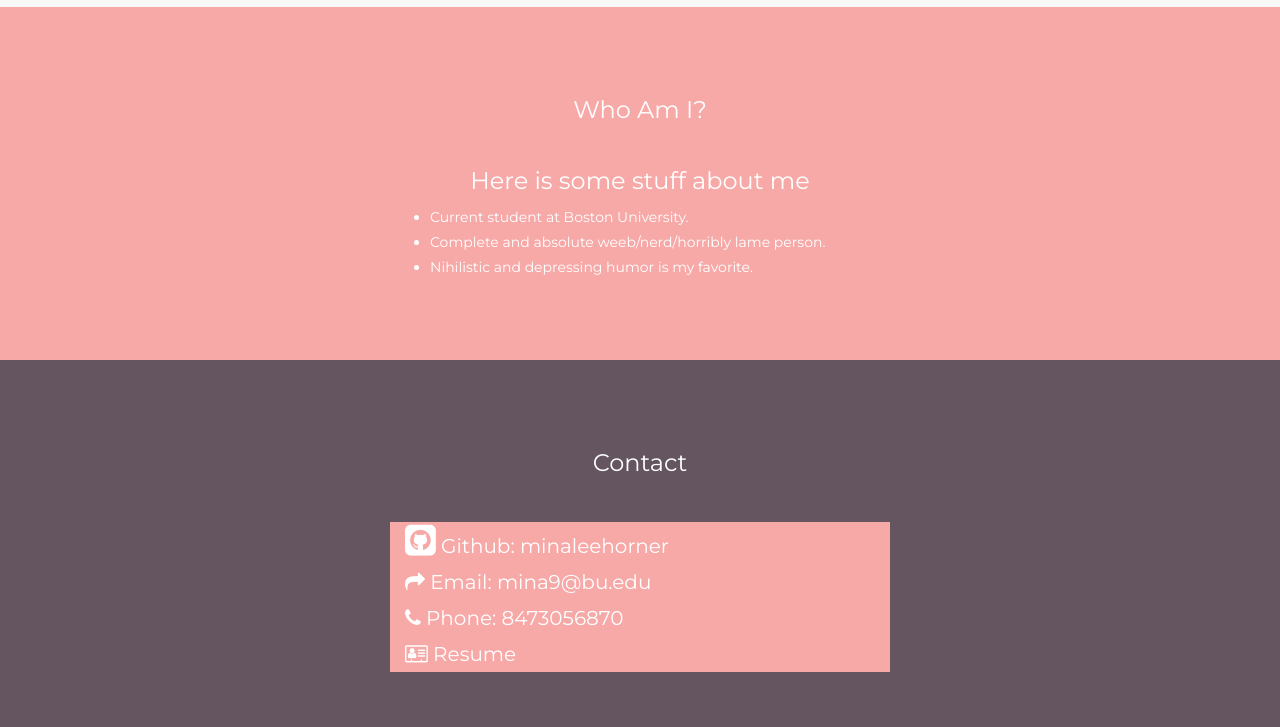
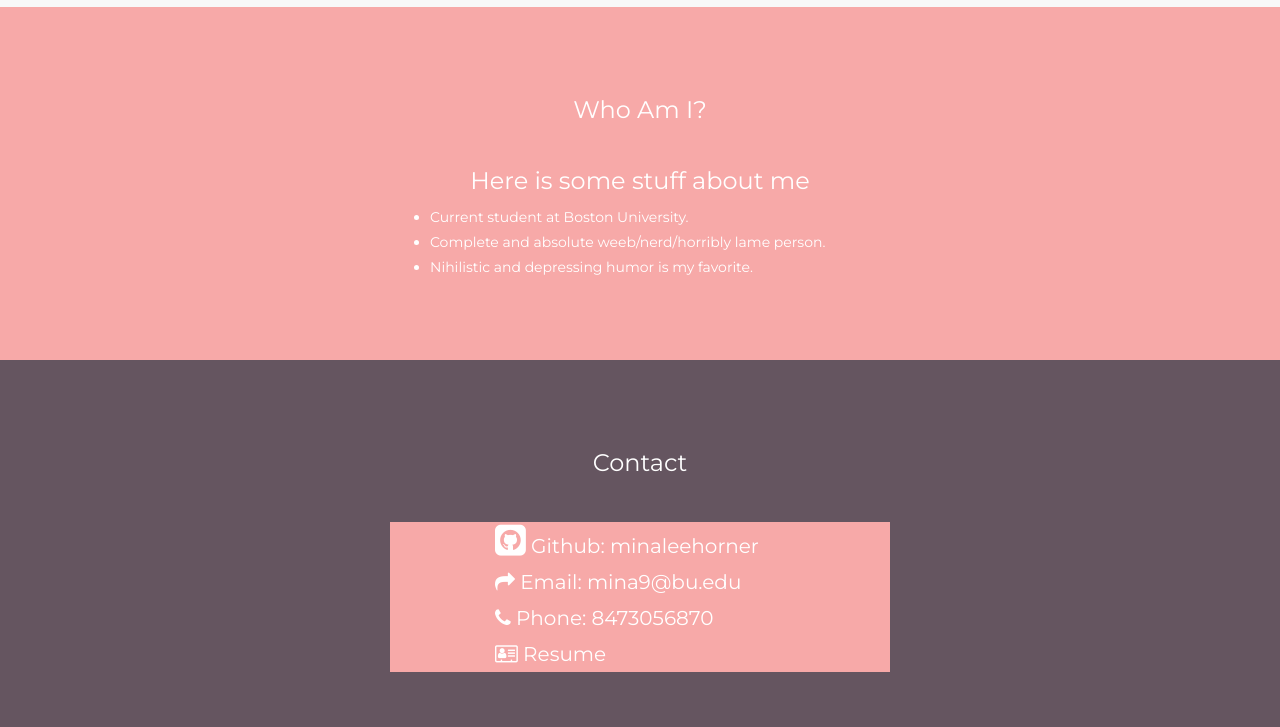
Before and after one commit to humannumber-9/minaleehorner.github.io, a plain HTML site: page index.html in a window 1280 px wide. Shown: the part 73-800 px from the top of the page. Drawn offline with nearby package versions, Linux system fonts and the light colour scheme.

Commit message:
Update index.html

```diff
--- a/index.html
+++ b/index.html
@@ -103,10 +103,10 @@
 
   <div class="bg-1" style="width:40% ;height:70%; margin:0 auto;text-align:left;padding-left:5px;">
 
-      <a style="color:white;" href="#"><div style="padding-left:10px;font-size:36px; " class="fa fa-github-square"></div>  Github: minaleehorner</a> <br />
-      <a style="color:white;" href="#"><div style="padding-left:10px; " class="fa fa-mail-forward " ></div></a>  Email: mina9@bu.edu <br />
-      <a style="color:white;" href="#"> <div style="padding-left:10px; " class="fa fa-phone"></div> Phone: 8473056870 </a> <br />
-      <a style="color:white;" href="#"> <div style="padding-left:10px; " class="fa fa-address-card-o"></div> Resume </a> <br />
+      <a style="color:white;" href="https://github.com/minaleehorner"><div style="padding-left:100px;font-size:36px; " class="fa fa-github-square"></div>  Github: minaleehorner</a> <br />
+      <a style="color:white;" href="#"><div style="padding-left:100px; " class="fa fa-mail-forward " ></div></a>  Email: mina9@bu.edu <br />
+      <a style="color:white;" href="#"> <div style="padding-left:100px; " class="fa fa-phone"></div> Phone: 8473056870 </a> <br />
+      <a style="color:white;" href="#"> <div style="padding-left:100px; " class="fa fa-address-card-o"></div> Resume </a> <br />
   </div>
 </div>
 
```
